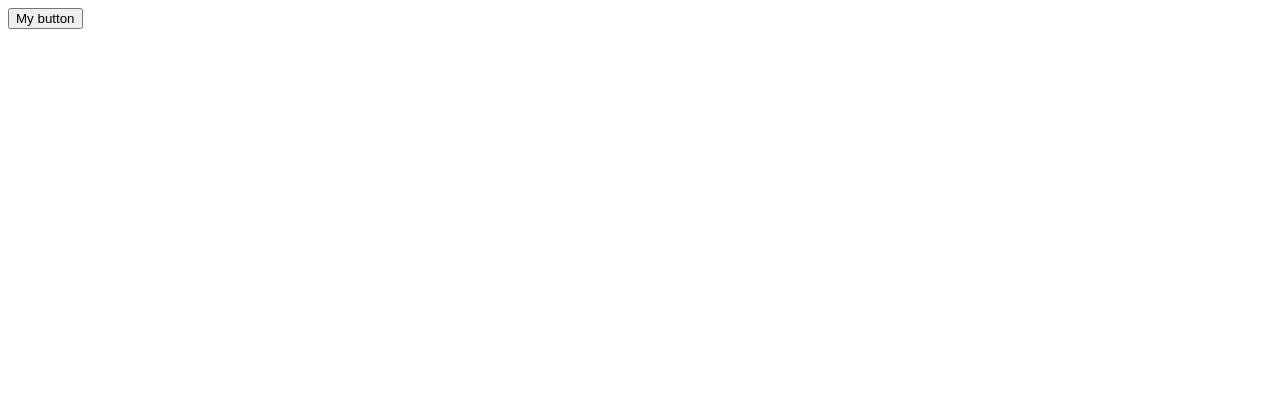
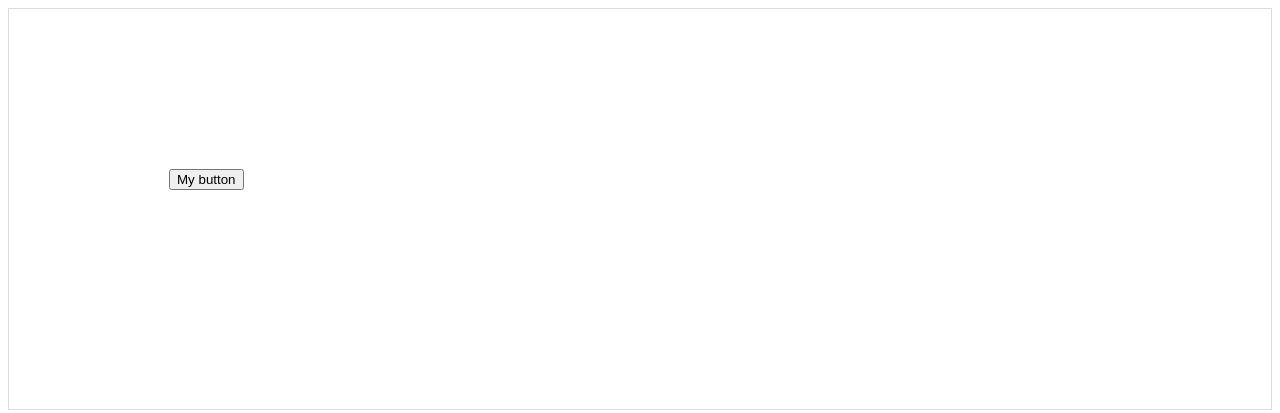
Before and after one commit to ArgoZhang/FloatingUISample, a plain HTML site: page index.html in a window 1280 px wide. Drawn offline with Linux system fonts and the light colour scheme.

Commit message:
feat: 增加 AutoUpdate

```diff
--- a/index.html
+++ b/index.html
@@ -4,6 +4,10 @@
 <head>
   <title>Floating UI Tutorial</title>
   <style>
+    #button {
+      margin: 10rem;
+    }
+
     #tooltip {
       display: none;
       width: max-content;
@@ -29,6 +33,9 @@
 </head>
 
 <body>
+
+  <div style="height: 400px; border: 1px solid #ddd; overflow: auto;">
+    <div style="height: 1200px;">
       <button id="button" aria-describedby="tooltip">
         My button
       </button>
@@ -37,7 +44,8 @@
         My tooltip
         <div id="arrow"></div>
       </div>
-
+    </div>
+  </div>
   <script type="module">
     // Your code will go here.
     import {
@@ -45,7 +53,8 @@
       flip,
       shift,
       offset,
-      arrow
+      arrow,
+      autoUpdate
     } from './js/floating-ui.dom.esm.js'
 
     const button = document.querySelector('#button');
@@ -104,6 +113,12 @@
         });
       });
     }
+
+    autoUpdate(
+      button,
+      tooltip,
+      update
+    )
   </script>
 </body>
 
```
Lines whose indentation alone changed are shown as unchanged.
